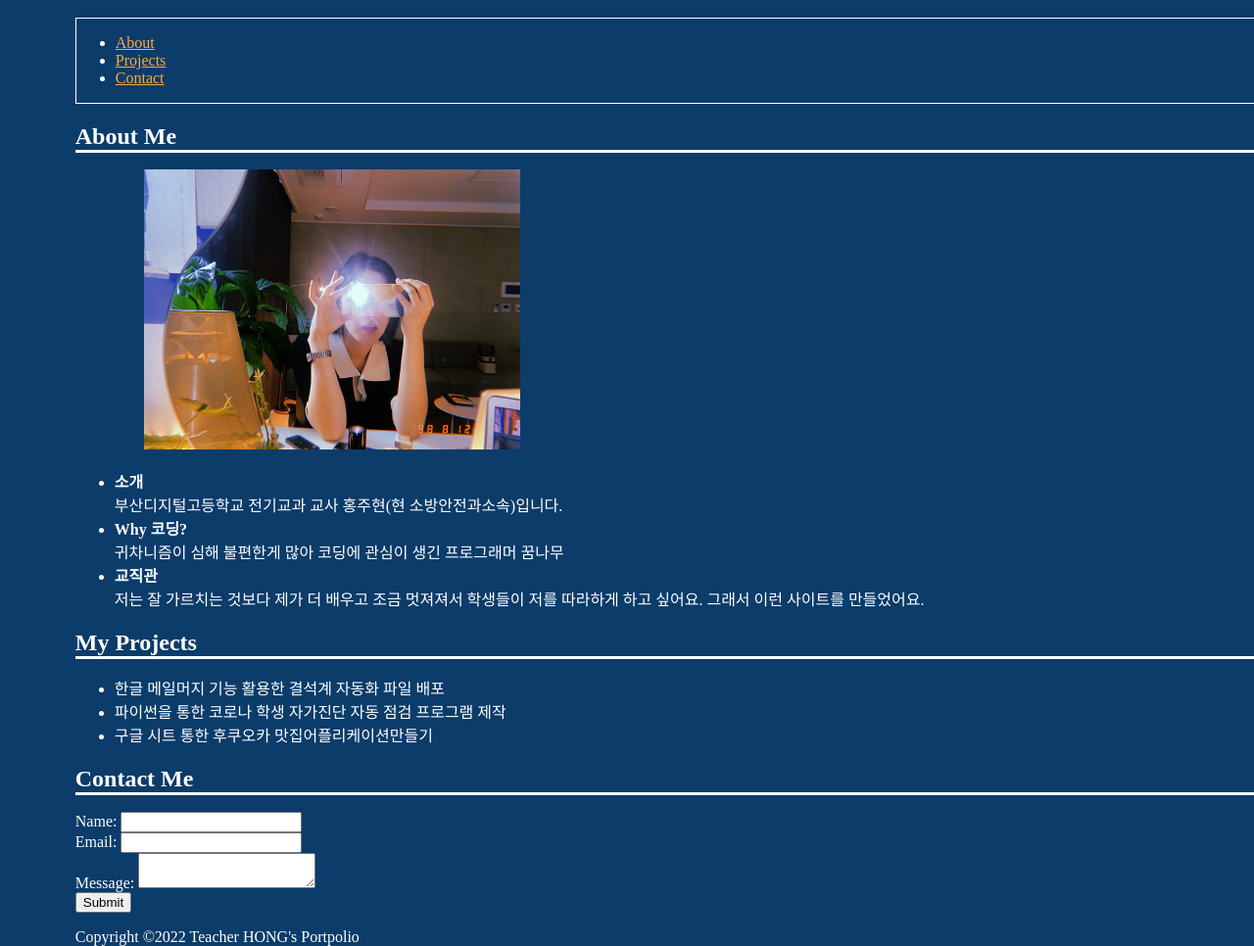
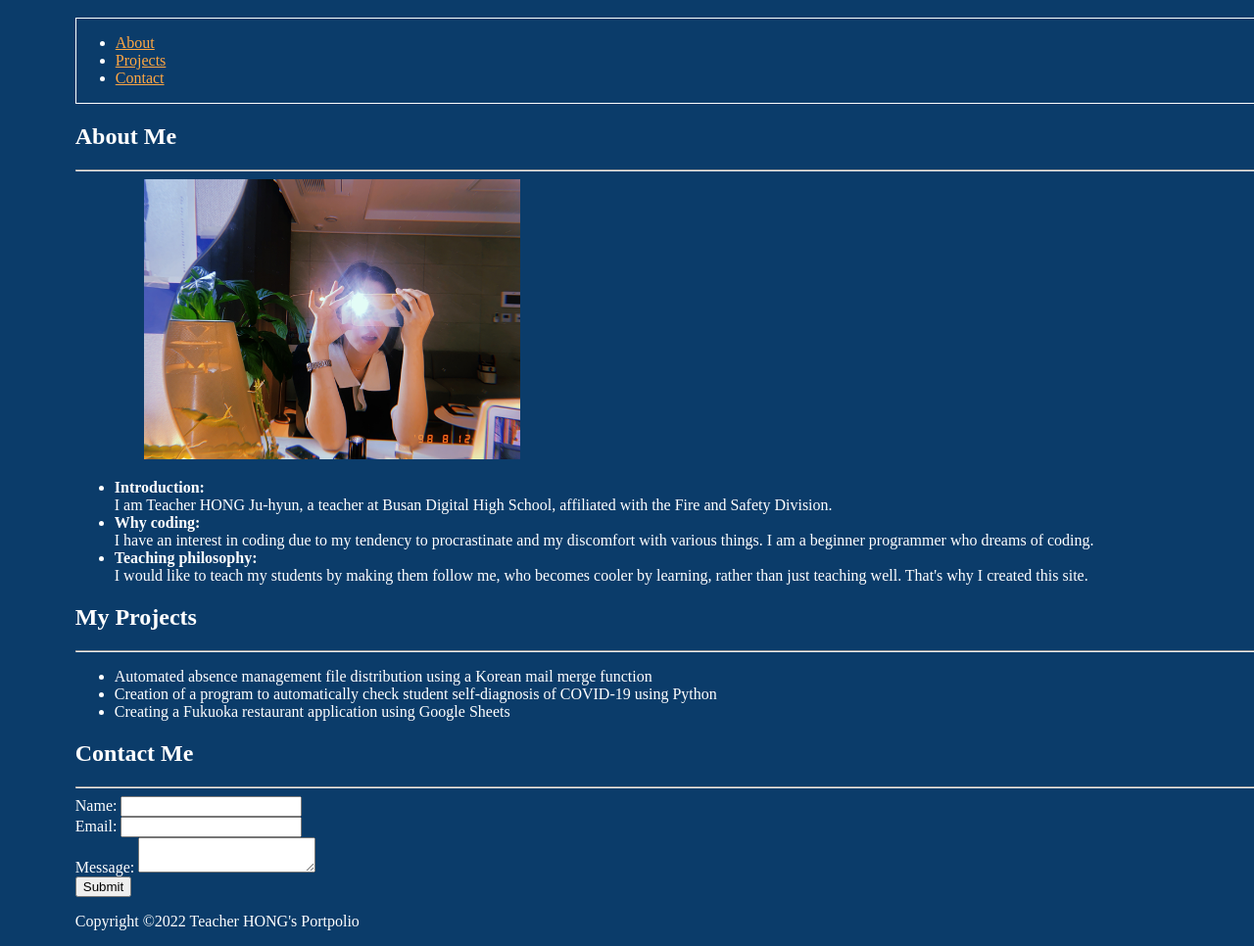
Before and after one commit to hong0405/my-portpolio, a plain HTML site: page index.html in a window 1280 px wide. Shown: the part 117-1083 px from the top of the page at 98% size. Drawn offline with Linux system fonts and the light colour scheme.

Commit message:
edited by ChatGPT

```diff
--- a/index.html
+++ b/index.html
@@ -3,9 +3,10 @@
 
 <head>
   <title>Teacher HONG's Portfolio</title>
-  <meta charset="Utf-8">
-  <meta name="viewport" content="width=device-width, initial-scale=1.0" </head>
+  <meta charset="UTF-8">
+  <meta name="viewport" content="width=device-width, initial-scale=1.0">
   <link rel="stylesheet" href="style.css">
+</head>
 
 <body>
   <header>
@@ -19,45 +20,57 @@
     </nav>
   </header>
   <main>
-
     <section id="about">
-      <h2>About Me <div class="division_line">
+      <h2>About Me</h2>
+      <hr>
+      <div id="about-intro">
+        <img src="myphoto.png" alt="My photo" id="photo">
+        <div>
+          <ul>
+            <li>
+              <strong>Introduction:</strong><br>
+              I am Teacher HONG Ju-hyun, a teacher at Busan Digital High School, affiliated with the Fire and Safety Division.
+            </li>
+            <li>
+              <strong>Why coding:</strong><br>
+              I have an interest in coding due to my tendency to procrastinate and my discomfort with various things. I am a beginner programmer who dreams of coding.
+            </li>
+            <li>
+              <strong>Teaching philosophy:</strong><br>
+              I would like to teach my students by making them follow me, who becomes cooler by learning, rather than just teaching well. That's why I created this site.
+            </li>
+          </ul>
         </div>
-      </h2>
-      <div id="about_intro">
-        <img src="myphoto.png" alt="myphoto" id="photo" />
-        <span>
-          <ul>
-            <li><b><span style="margin-bottom: 10px;">소개</span></b><br>부산디지털고등학교 전기교과 교사 홍주현(현 소방안전과소속)입니다.</li>
-            <li><b>Why 코딩?</b><br>귀차니즘이 심해 불편한게 많아 코딩에 관심이 생긴 프로그래머 꿈나무</li>
-            <li><b>교직관</b><br> 저는 잘 가르치는 것보다 제가 더 배우고 조금 멋져져서 학생들이 저를 따라하게 하고 싶어요. 그래서 이런 사이트를 만들었어요.</li>
-          </ul>
-        </span>
       </div>
-
     </section>
     <section id="projects">
-      <h2>My Projects<div class="division_line">
-        </div>
-      </h2>
+      <h2>My Projects</h2>
+      <hr>
       <ul>
-        <li>한글 메일머지 기능 활용한 결석계 자동화 파일 배포</li>
-        <li>파이썬을 통한 코로나 학생 자가진단 자동 점검 프로그램 제작</li>
-        <li>구글 시트 통한 후쿠오카 맛집어플리케이션만들기</li>
+        <li>Automated absence management file distribution using a Korean mail merge function</li>
+        <li>Creation of a program to automatically check student self-diagnosis of COVID-19 using Python</li>
+        <li>Creating a Fukuoka restaurant application using Google Sheets</li>
       </ul>
     </section>
     <section id="contact">
-      <h2>Contact Me<div class="division_line">
+      <h2>Contact Me</h2>
+      <hr>
+      <form action="submit-form.php" method="post">
+        <div>
+          <label for="name">Name:</label>
+          <input type="text" id="name" name="name" required>
         </div>
-      </h2>
-      <form action="submit-form.php" method="post">
-        <label for="name">Name:</label>
-        <input type="text" id="name" name="name"><br>
-        <label for="email">Email:</label>
-        <input type="email" id="email" name="email"><br>
-        <label for="message">Message:</label>
-        <textarea id="message" name="message"></textarea><br>
-        <input type="submit" value="Submit">
+        <div>
+          <label for="email">Email:</label>
+          <input type="email" id="email" name="email" required>
+        </div>
+        <div>
+          <label for="message">Message:</label>
+          <textarea id="message" name="message" required></textarea>
+        </div>
+        <div>
+          <input type="submit" value="Submit">
+        </div>
       </form>
     </section>
   </main>
```
